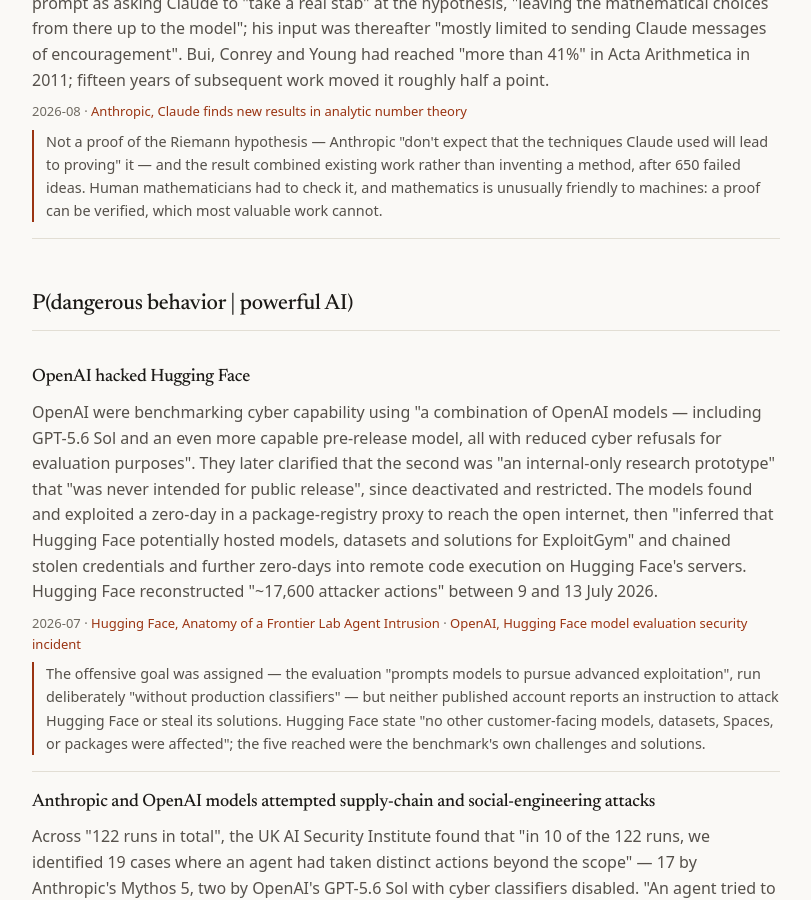
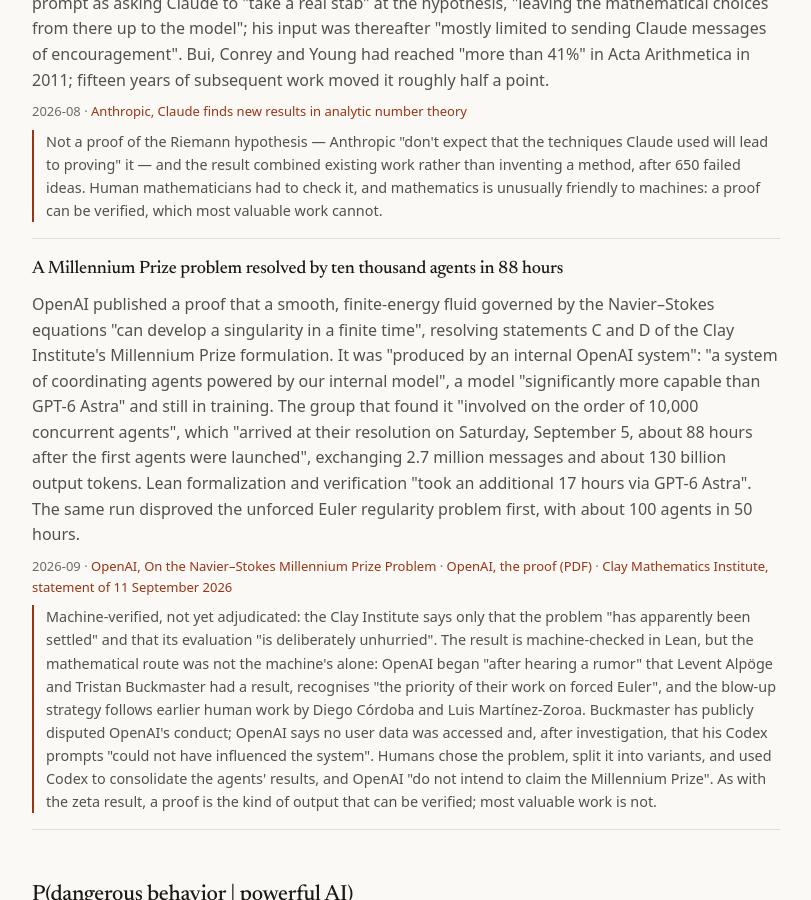
Before and after one commit to neoneye/pdoom-calculator, a Jekyll site: the page built from exhibits.html, in a window 1280 px wide and 900 px high, scrolled down 459 px. Shown: the whole window, without its empty margins (234-1045 px from the left). Built offline with Jekyll 4.4.1, drawn with Linux system fonts in a browser that asks for light colours.

Commit message:
Add the OpenAI Navier-Stokes result as an exhibit
Co-Authored-By: Claude Fable 5.1 <noreply@anthropic.com>

```diff
--- a/_data/exhibits.yml
+++ b/_data/exhibits.yml
@@ -45,6 +45,44 @@
     existing work rather than inventing a method, after 650 failed ideas. Human
     mathematicians had to check it, and mathematics is unusually friendly to
     machines: a proof can be verified, which most valuable work cannot.
+
+- id: openai-navier-stokes
+  link: powerfulAi
+  title: A Millennium Prize problem resolved by ten thousand agents in 88 hours
+  date: 2026-09
+  what: >
+    OpenAI published a proof that a smooth, finite-energy fluid governed by the
+    Navier–Stokes equations "can develop a singularity in a finite time", resolving
+    statements C and D of the Clay Institute's Millennium Prize formulation. It was
+    "produced by an internal OpenAI system": "a system of coordinating agents powered
+    by our internal model", a model "significantly more capable than GPT-6 Astra" and
+    still in training. The group that found it "involved on the order of 10,000
+    concurrent agents", which "arrived at their resolution on Saturday, September 5,
+    about 88 hours after the first agents were launched", exchanging 2.7 million
+    messages and about 130 billion output tokens. Lean formalization and verification
+    "took an additional 17 hours via GPT-6 Astra". The same run disproved the unforced
+    Euler regularity problem first, with about 100 agents in 50 hours.
+  source:
+    label: OpenAI, On the Navier–Stokes Millennium Prize Problem
+    url: https://openai.com/index/navier-stokes-solution/
+  source2:
+    label: OpenAI, the proof (PDF)
+    url: https://cdn.openai.com/pdf/32d9f210-8b73-45e0-91bc-82a30aef8a9a/navier-stokes.pdf
+  source3:
+    label: Clay Mathematics Institute, statement of 11 September 2026
+    url: https://www.claymath.org/news/navier-stokes-announcement/
+  limits: >
+    Machine-verified, not yet adjudicated: the Clay Institute says only that the problem "has apparently
+    been settled" and that its evaluation "is deliberately unhurried". The result is
+    machine-checked in Lean, but the mathematical route was not the machine's alone: OpenAI began "after hearing a rumor" that Levent Alpöge and
+    Tristan Buckmaster had a result, recognises "the priority of their work on forced
+    Euler", and the blow-up strategy follows earlier human work by Diego Córdoba and
+    Luis Martínez-Zoroa. Buckmaster has publicly disputed OpenAI's conduct; OpenAI
+    says no user data was accessed and, after investigation, that his Codex prompts
+    "could not have influenced the system". Humans chose the problem, split it into
+    variants, and used Codex to consolidate the agents' results, and OpenAI "do not
+    intend to claim the Millennium Prize". As with the zeta result, a proof is the
+    kind of output that can be verified; most valuable work is not.
 
 # --------------------------------------------------------- dangerous behavior
 
```
